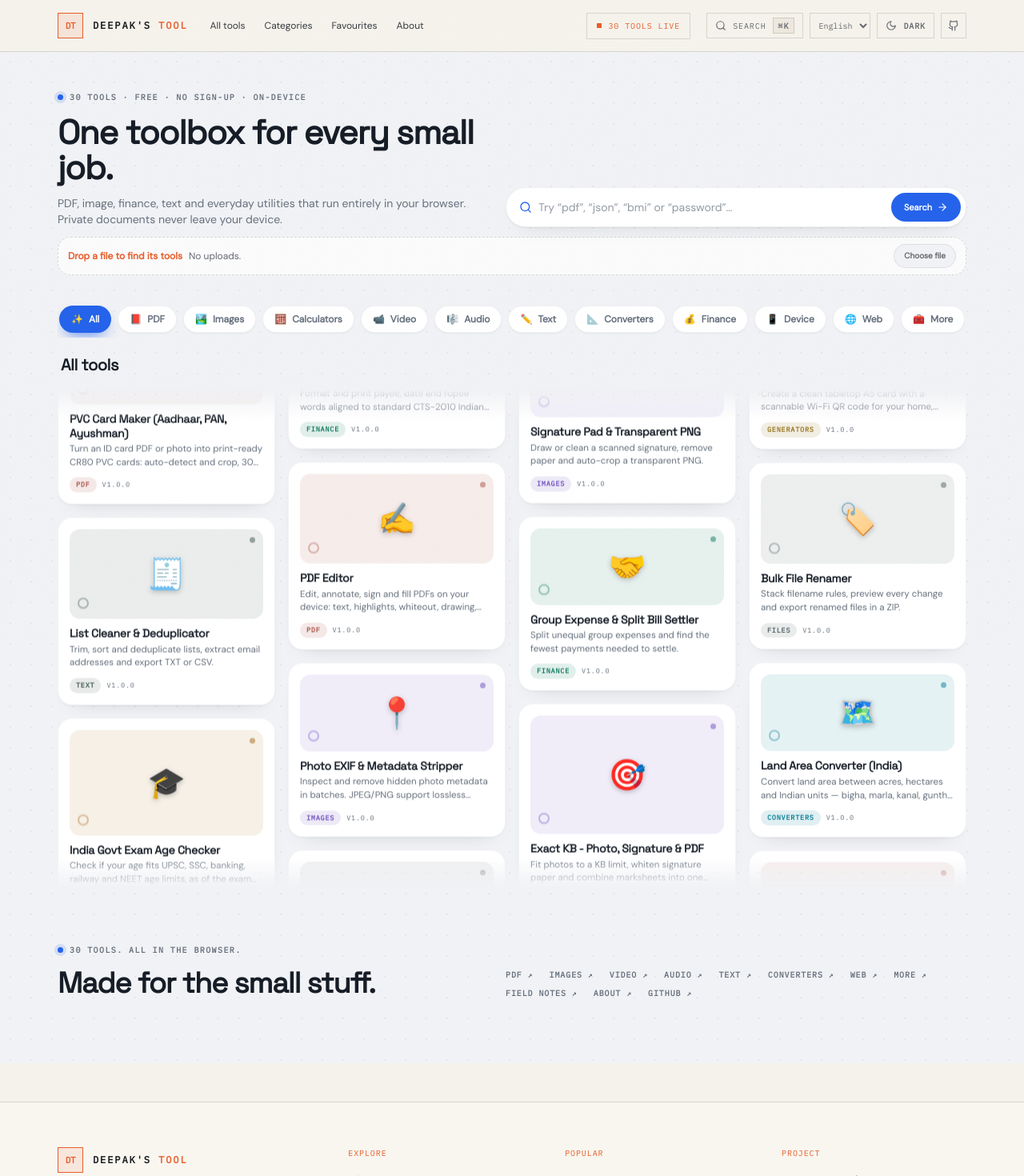
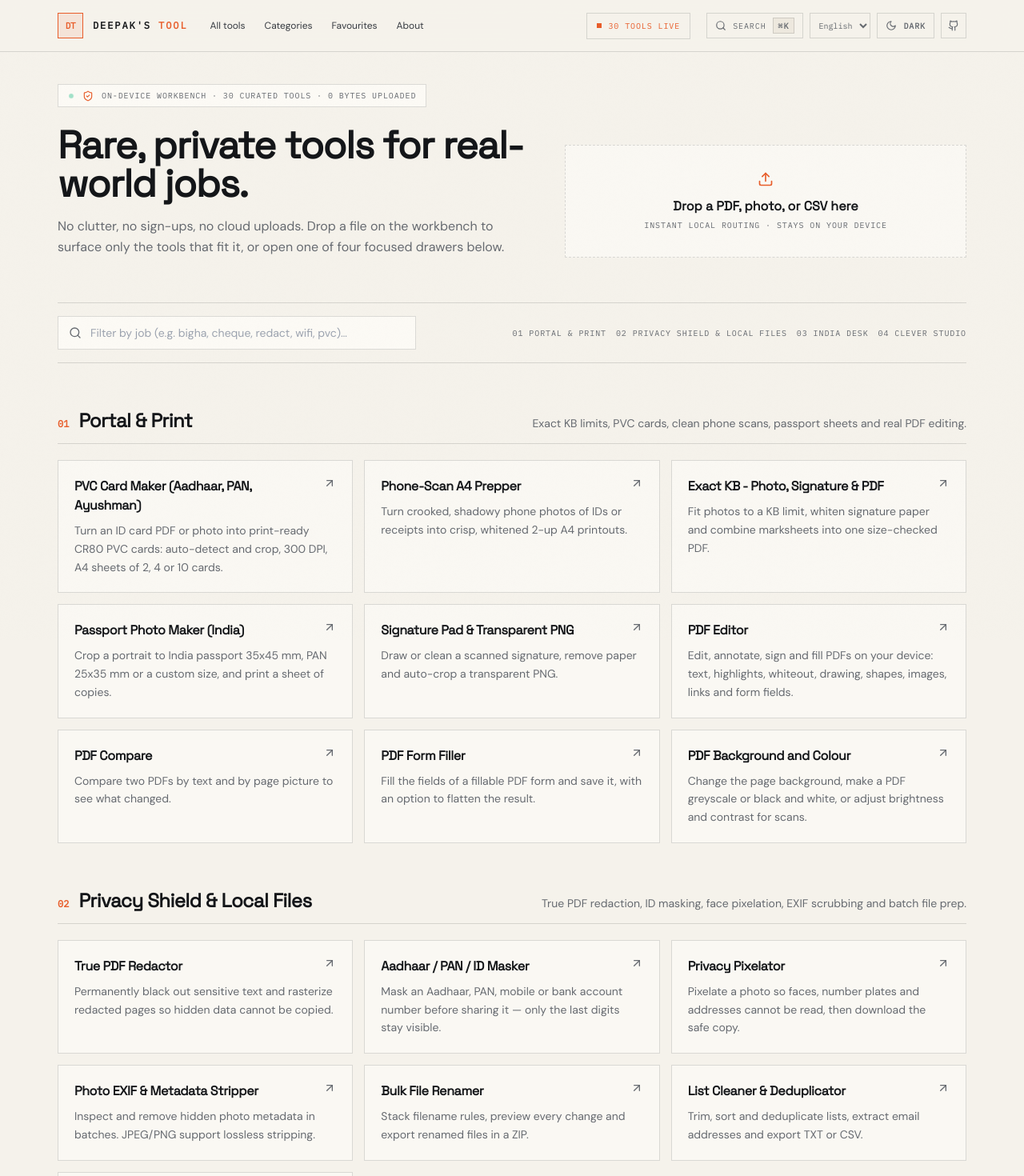
Before and after one commit to deepbat/toolatlas, a React (Vite) app: page / in a window 1280 px wide. Shown: the top 1470 px of the page at 80% size. Built offline with nearby package versions, Linux system fonts and the light colour scheme.

Commit message:
Curated redesign: 30-tool drop-first workbench, Warm Instrument theme, 6 new tools, updated test suites

```diff
--- a/src/pages/Home.tsx
+++ b/src/pages/Home.tsx
@@ -1,164 +1,290 @@
-import { PersonalStrip, FileDrop } from '../components/Workflow';
-import { useMemo, useState } from 'react';
+import { useState } from 'react';
 import { Link, useNavigate } from 'react-router-dom';
-import { ArrowRight, Search } from 'lucide-react';
-import ToolWall from '../components/ToolWall';
-import { ToolGlyph } from '../components/Glyph';
-import { CATEGORY_MAP, TOOLS } from '../lib/catalog';
-import { searchTools } from '../lib/search';
-import { cn } from '../lib/utils';
+import { ArrowUpRight, Search, ShieldCheck, Upload } from 'lucide-react';
+import { TOOL_MAP } from '../lib/catalog';
+import { matchingTools, storeTransfer } from '../lib/platform';
+import type { ToolMeta } from '../lib/types';
 
-function HeroSearch() {
-  const navigate = useNavigate();
+
+interface Drawer {
+  id: string;
+  num: string;
+  title: string;
+  subtitle: string;
+  ids: string[];
+}
+
+
+const DRAWERS: Drawer[] = [
+  {
+    id: 'portal',
+    num: '01',
+    title: 'Portal & Print',
+    subtitle: 'Exact KB limits, PVC cards, clean phone scans, passport sheets and real PDF editing.',
+    ids: [
+      'pvc-card-maker',
+      'doc-flatten-print',
+      'image-target-size',
+      'passport-photo',
+      'signature-maker',
+      'pdf-editor',
+      'pdf-compare',
+      'pdf-form-filler',
+      'pdf-background',
+    ],
+  },
+  {
+    id: 'privacy',
+    num: '02',
+    title: 'Privacy Shield & Local Files',
+    subtitle: 'True PDF redaction, ID masking, face pixelation, EXIF scrubbing and batch file prep.',
+    ids: [
+      'pdf-redaction-verify',
+      'id-masker',
+      'photo-pixelator',
+      'remove-exif',
+      'bulk-renamer',
+      'list-cleaner',
+      'csv-excel-tools',
+    ],
+  },
+  {
+    id: 'india',
+    num: '03',
+    title: 'India Desk',
+    subtitle: 'State-wise Bigha/Kanal, CTS-2010 cheque alignment, exam age limits, UPI QR and tax checks.',
+    ids: [
+      'land-area-india',
+      'cheque-overlay',
+      'exam-age-eligibility',
+      'upi-qr',
+      'income-tax-india',
+      'gst-pan-validator',
+      'number-to-words-inr',
+    ],
+  },
+  {
+    id: 'studio',
+    num: '04',
+    title: 'Clever Studio',
+    subtitle: 'Distinctive, out-of-the-box utilities you will not find on generic tool sites.',
+    ids: [
+      'wifi-poster',
+      'screenshot-mockup',
+      'subscription-burn',
+      'photo-colouring-page',
+      'colour-blind-simulator',
+      'split-bill',
+      'screen-ruler',
+    ],
+  },
+];
+
+
+export default function HomePage() {
+  const nav = useNavigate();
+  const [droppedFile, setDroppedFile] = useState<File | null>(null);
+  const [matches, setMatches] = useState<ToolMeta[]>([]);
   const [query, setQuery] = useState('');
-  const [focused, setFocused] = useState(false);
-  const suggestions = useMemo(() => (query.trim() ? searchTools(query).slice(0, 5) : []), [query]);
+  const [dragActive, setDragActive] = useState(false);
+
+
+  const handleFile = (file: File | undefined) => {
+    if (!file) return;
+    setDroppedFile(file);
+    setMatches(matchingTools(file));
+  };
+
+
+  const openWithFile = async (toolId: string) => {
+    if (!droppedFile) {
+      nav(`/tools/${toolId}/`);
+      return;
+    }
+    const token = await storeTransfer(toolId, droppedFile);
+    nav(`/tools/${toolId}/?handoff=${token}`);
+  };
+
+
+  const normalizedQuery = query.trim().toLowerCase();
+
 
   return (
-    <form
-      className="relative w-full max-w-xl"
-      onSubmit={(event) => {
-        event.preventDefault();
-        navigate(query.trim() ? `/tools?q=${encodeURIComponent(query.trim())}` : '/tools');
+    <div className="container-page pt-10 pb-24 space-y-14">
+      {/* Telemetry + Hero */}
+      <section className="space-y-6">
+        <div className="inline-flex items-center gap-2.5 border border-line bg-surface px-3 py-1.5 font-mono text-[10px] uppercase tracking-label text-muted">
+          <span className="h-2 w-2 rounded-full bg-emerald-500 animate-pulse-dot" />
+          <ShieldCheck className="h-3.5 w-3.5 text-accent" />
+          <span>On-device workbench · 30 curated tools · 0 bytes uploaded</span>
+        </div>
+
+
+        <div className="grid gap-8 lg:grid-cols-[1.2fr_1fr] lg:items-end">
+          <div className="space-y-4">
+            <h1 className="font-display text-4xl font-semibold tracking-tight text-fg sm:text-5xl">
+              Rare, private tools for real-world jobs.
+            </h1>
+            <p className="max-w-xl text-base leading-relaxed text-muted">
+              No clutter, no sign-ups, no cloud uploads. Drop a file on the workbench to surface only the tools that fit it, or open one of four focused drawers below.
+            </p>
+          </div>
+
+
+          {/* Drop-First Workbench */}
+          <label
+            onDragOver={(e) => {
+              e.preventDefault();
+              setDragActive(true);
             }}
-      role="search"
+            onDragLeave={() => setDragActive(false)}
+            onDrop={(e) => {
+              e.preventDefault();
+              setDragActive(false);
+              handleFile(e.dataTransfer.files?.[0]);
+            }}
+            className={[
+              'group flex cursor-pointer flex-col items-center justify-center border border-dashed px-6 py-8 text-center transition',
+              dragActive
+                ? 'border-accent bg-accent/10'
+                : 'border-line bg-surface/80 hover:border-accent',
+            ].join(' ')}
           >
-      <div
-        className={cn(
-          'flex items-center gap-2 rounded-full border p-1.5 pl-4 transition',
-          focused
-            ? 'border-[rgb(var(--wall-blue))] bg-[rgb(var(--wall-card))] shadow-[0_10px_30px_-14px_rgb(15_23_42/0.35)]'
-            : 'border-black/[0.06] bg-[rgb(var(--wall-card))] shadow-[0_1px_2px_rgb(15_23_42/0.06),0_12px_28px_-20px_rgb(15_23_42/0.25)]'
+            <Upload className="h-5 w-5 text-accent transition group-hover:-translate-y-0.5" />
+            <span className="mt-3 font-display text-base font-semibold text-fg">
+              {droppedFile ? droppedFile.name : 'Drop a PDF, photo, or CSV here'}
+            </span>
+            <span className="mt-1 font-mono text-[10px] uppercase tracking-label text-muted">
+              {droppedFile
+                ? 'Select a matching local tool below'
+                : 'Instant local routing · stays on your device'}
+            </span>
+            <input
+              type="file"
+              className="sr-only"
+              onChange={(e) => handleFile(e.target.files?.[0])}
+            />
+          </label>
+        </div>
+
+
+        {droppedFile && (
+          <div className="border border-accent/50 bg-accent/5 p-5 space-y-3">
+            <div className="flex items-center justify-between gap-2">
+              <p className="font-mono text-[11px] font-semibold uppercase tracking-label text-accent">
+                Ready for {droppedFile.name}
+              </p>
+              <button
+                type="button"
+                onClick={() => {
+                  setDroppedFile(null);
+                  setMatches([]);
+                }}
+                className="font-mono text-[10px] uppercase tracking-label text-muted hover:text-fg"
+              >
+                Clear file
+              </button>
+            </div>
+            <div className="flex flex-wrap gap-2">
+              {matches.length > 0 ? (
+                matches.map((tool) => (
+                  <button
+                    key={tool.id}
+                    type="button"
+                    onClick={() => void openWithFile(tool.id)}
+                    className="inline-flex items-center gap-1.5 border border-line bg-surface px-3.5 py-2 text-sm font-medium text-fg transition hover:border-accent hover:text-accent"
+                  >
+                    {tool.name}
+                    <ArrowUpRight className="h-3.5 w-3.5" />
+                  </button>
+                ))
+              ) : (
+                <p className="text-sm text-muted">
+                  No local tool matches this file type yet. Choose a tool directly below.
+                </p>
               )}
-      >
-        <Search className="h-4 w-4 shrink-0 text-[rgb(var(--wall-blue))]" />
+            </div>
+          </div>
+        )}
+      </section>
+
+
+      {/* Instant Filter */}
+      <div className="flex flex-wrap items-center justify-between gap-4 border-y border-line py-4">
+        <div className="relative w-full max-w-md">
+          <Search className="pointer-events-none absolute left-3.5 top-1/2 h-4 w-4 -translate-y-1/2 text-muted" />
           <input
             value={query}
-          onChange={(event) => setQuery(event.target.value)}
-          onFocus={() => setFocused(true)}
-          onBlur={() => window.setTimeout(() => setFocused(false), 120)}
-          placeholder="Try “pdf”, “json”, “bmi” or “password”…"
-          className="h-9 min-w-0 flex-1 bg-transparent text-[13px] text-[rgb(var(--wall-ink))] outline-none placeholder:text-[rgb(var(--wall-muted)/0.7)] sm:text-sm"
-          aria-label="Search all tools"
+            onChange={(e) => setQuery(e.target.value)}
+            placeholder="Filter by job (e.g. bigha, cheque, redact, wifi, pvc)…"
+            aria-label="Filter curated tools"
+            className="w-full border border-line bg-surface py-2.5 pl-10 pr-4 text-sm text-fg outline-none focus:border-accent"
           />
-        <button
-          type="submit"
-          className="hidden shrink-0 items-center gap-1.5 rounded-full bg-[rgb(var(--wall-blue))] px-4 py-2.5 text-[11px] font-semibold text-white transition hover:brightness-110 sm:inline-flex"
-        >
-          Search <ArrowRight className="h-3.5 w-3.5" />
-        </button>
+        </div>
+        <div className="flex flex-wrap gap-3 font-mono text-[10px] uppercase tracking-label text-muted">
+          {DRAWERS.map((d) => (
+            <a key={d.id} href={`#drawer-${d.id}`} className="hover:text-accent">
+              {d.num} {d.title}
+            </a>
+          ))}
+        </div>
       </div>
 
-      {focused && suggestions.length > 0 && (
-        <div className="absolute inset-x-0 top-full z-20 mt-2 overflow-hidden rounded-2xl border border-black/[0.06] bg-[rgb(var(--wall-card))] p-1.5 text-left shadow-[0_24px_50px_-24px_rgb(15_23_42/0.4)] animate-fade-in">
-          {suggestions.map((tool) => (
+
+      {/* Four Curated Drawers */}
+      <div className="space-y-14">
+        {DRAWERS.map((drawer) => {
+          const items = drawer.ids
+            .map((id) => TOOL_MAP[id])
+            .filter(Boolean)
+            .filter(
+              (t) =>
+                !normalizedQuery ||
+                `${t.name} ${t.description} ${t.keywords.join(' ')}`
+                  .toLowerCase()
+                  .includes(normalizedQuery)
+            );
+
+
+          if (!items.length) return null;
+
+
+          return (
+            <section key={drawer.id} id={`drawer-${drawer.id}`} className="space-y-5 scroll-mt-20">
+              <div className="flex flex-wrap items-baseline justify-between gap-3 border-b border-line pb-3">
+                <div className="flex items-baseline gap-3">
+                  <span className="font-mono text-xs font-semibold text-accent">{drawer.num}</span>
+                  <h2 className="font-display text-2xl font-semibold tracking-tight text-fg">
+                    {drawer.title}
+                  </h2>
+                </div>
+                <p className="text-sm text-muted">{drawer.subtitle}</p>
+              </div>
+
+
+              <div className="grid gap-3.5 sm:grid-cols-2 lg:grid-cols-3">
+                {items.map((tool) => (
                   <Link
                     key={tool.id}
-              to={`/tools/${tool.id}`}
-              className="flex items-center gap-3 rounded-xl px-3 py-2 transition hover:bg-black/[0.04]"
+                    to={`/tools/${tool.id}/`}
+                    className="group flex flex-col justify-between border border-line bg-surface/85 p-5 transition hover:-translate-y-0.5 hover:border-accent hover:shadow-lift"
                   >
-              <ToolGlyph
-                tool={tool}
-                accent={CATEGORY_MAP[tool.category].accent}
-                className="h-8 w-8 rounded-[10px]"
-                emojiClassName="text-base"
-              />
-              <span className="min-w-0 flex-1">
-                <span className="block truncate font-display text-sm font-medium text-[rgb(var(--wall-ink))]">
+                    <div>
+                      <div className="flex items-start justify-between gap-2">
+                        <h3 className="font-display text-base font-semibold tracking-tight text-fg group-hover:text-accent">
                           {tool.name}
-                </span>
-                <span className="block truncate font-mono text-[9px] uppercase tracking-label text-[rgb(var(--wall-muted))]">
-                  {CATEGORY_MAP[tool.category].shortName}
-                </span>
-              </span>
-              <ArrowRight className="h-4 w-4 text-[rgb(var(--wall-muted)/0.5)]" />
+                        </h3>
+                        <ArrowUpRight className="h-4 w-4 shrink-0 text-muted transition group-hover:translate-x-0.5 group-hover:-translate-y-0.5 group-hover:text-accent" />
+                      </div>
+                      <p className="mt-2 text-sm leading-relaxed text-muted">{tool.description}</p>
+                    </div>
                   </Link>
                 ))}
-          <button
-            type="submit"
-            className="mt-1 flex w-full items-center justify-between rounded-xl border-t border-black/[0.05] px-3 py-2 font-mono text-[10px] uppercase tracking-label text-[rgb(var(--wall-muted))] transition hover:text-[rgb(var(--wall-blue))]"
-          >
-            See all results for “{query}”
-            <ArrowRight className="h-3.5 w-3.5" />
-          </button>
-        </div>
-      )}
-    </form>
-  );
-}
-
-export default function HomePage() {
-  return (
-    <div className="wall-page -mt-px">
-      <section className="container-page pb-4 pt-8 sm:pt-11" aria-label="Tool directory">
-        <p className="wall-eyebrow">
-          <span className="wall-eyebrow-dot" aria-hidden="true" />
-          {TOOLS.length} tools · Free · No sign-up · On-device
-        </p>
-        <div className="mt-3 flex flex-col gap-5 lg:flex-row lg:items-end lg:justify-between">
-          <div className="max-w-2xl">
-            <h1 className="font-display text-[30px] font-semibold leading-[1.05] tracking-[-0.03em] text-[rgb(var(--wall-ink))] sm:text-[42px]">
-              One toolbox for every small job.
-            </h1>
-            <p className="mt-3 max-w-lg text-[13px] leading-relaxed text-[rgb(var(--wall-muted))] sm:text-sm">
-              PDF, image, finance, text and everyday utilities that run entirely in your browser.
-              Private documents never leave your device.
-            </p>
-          </div>
-          <HeroSearch />
-        </div>
-        <PersonalStrip />
-        <FileDrop />
-        <ToolWall />
-      </section>
-
-      <section className="container-page pb-16 pt-12 sm:pb-20" aria-label="About Deepak's Tool">
-        <div className="flex flex-wrap items-end justify-between gap-6">
-          <div>
-            <p className="wall-eyebrow">
-              <span className="wall-eyebrow-dot" aria-hidden="true" />
-              {TOOLS.length} tools. All in the browser.
-            </p>
-            <p className="mt-3 font-display text-[26px] font-semibold leading-[1.08] tracking-[-0.03em] text-[rgb(var(--wall-ink))] sm:text-[36px]">
-              Made for the small stuff.
-            </p>
-          </div>
-          <div className="flex max-w-xl flex-wrap items-center gap-x-5 gap-y-2 font-mono text-[10px] font-semibold uppercase tracking-label">
-            {[
-              ['PDF', '/pdf'],
-              ['Images', '/image'],
-              ['Video', '/video'],
-              ['Audio', '/audio'],
-              ['Text', '/text'],
-              ['Converters', '/converter'],
-              ['Web', '/web'],
-              ['More', '/utilities'],
-            ].map(([label, to]) => (
-              <Link
-                key={to}
-                to={to}
-                className="text-[rgb(var(--wall-muted))] transition hover:text-[rgb(var(--wall-blue))]"
-              >
-                {label} ↗
-              </Link>
-            ))}
-            <Link to="/guides" className="text-[rgb(var(--wall-muted))] transition hover:text-[rgb(var(--wall-blue))]">
-              Field notes ↗
-            </Link>
-            <Link to="/about" className="text-[rgb(var(--wall-muted))] transition hover:text-[rgb(var(--wall-blue))]">
-              About ↗
-            </Link>
-            <a
-              href="https://github.com/deepbat/toolatlas"
-              target="_blank"
-              rel="noreferrer"
-              className="text-[rgb(var(--wall-muted))] transition hover:text-[rgb(var(--wall-blue))]"
-            >
-              GitHub ↗
-            </a>
-          </div>
               </div>
             </section>
+          );
+        })}
+      </div>
     </div>
   );
 }
```
Lines whose indentation alone changed are shown as unchanged.
